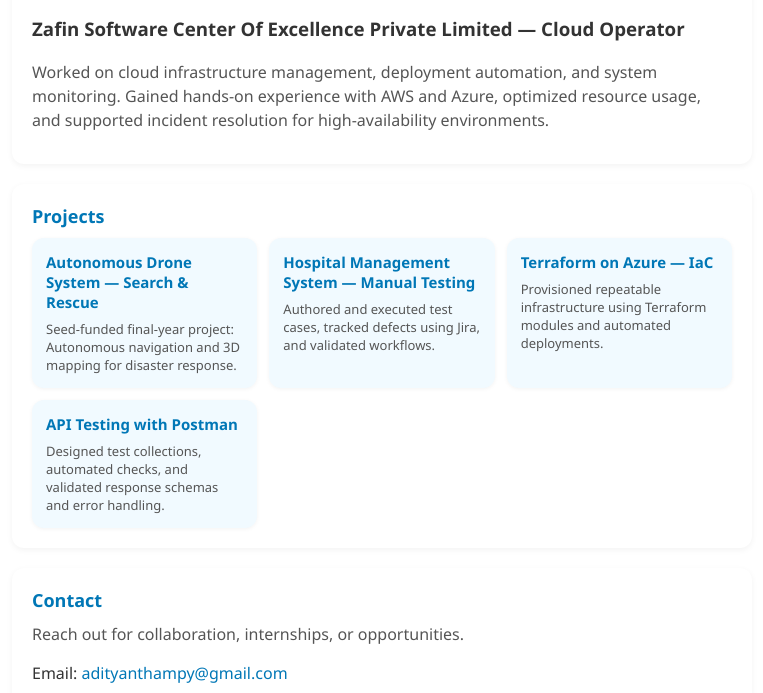
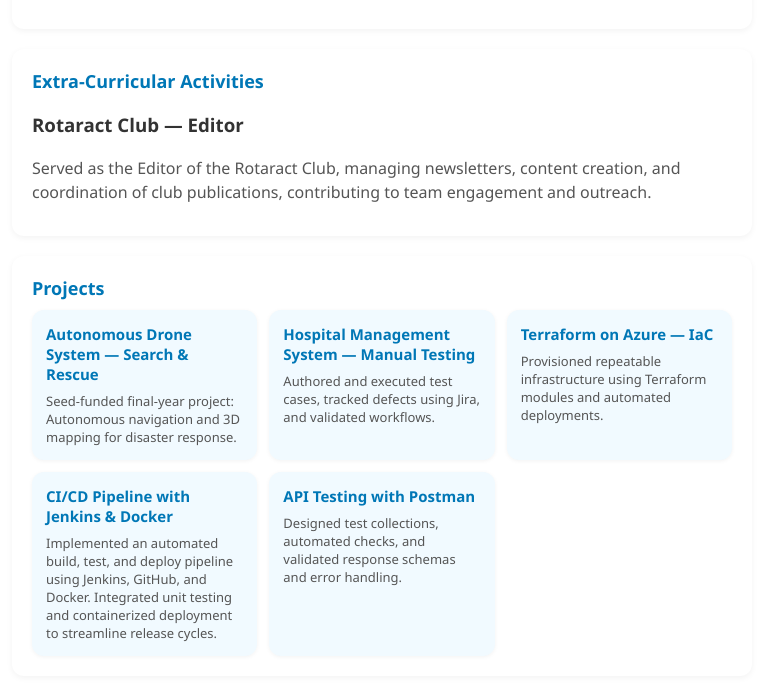
Before and after one commit to adityanthampy1/Portfolio, a plain HTML site: page index.html in a window 1280 px wide. Shown: the part 697-1390 px from the top of the page, without its empty margins (420-1183 px from the left). Drawn offline with Linux system fonts and the light colour scheme.

Commit message:
index.html

```diff
--- a/index.html
+++ b/index.html
@@ -70,6 +70,7 @@
         <a href="#about">About</a>
         <a href="#skills">Skills</a>
         <a href="#experience">Experience</a>
+        <a href="#extra">Activities</a>
         <a href="#projects">Projects</a>
         <a href="#contact">Contact</a>
       </nav>
@@ -119,8 +120,12 @@
         <h2>Experience</h2>
         <h3>Cisco — Cybersecurity Intern</h3>
         <p class="lead">Gained hands-on familiarity with common threat types, secure networking practices, and fundamentals of malware detection. Applied monitoring and basic incident analysis techniques.</p>
-        <h3>Zafin Software Center Of Excellence Private Limited — Cloud Operator</h3>
-        <p class="lead">Worked on cloud infrastructure management, deployment automation, and system monitoring. Gained hands-on experience with AWS and Azure, optimized resource usage, and supported incident resolution for high-availability environments.</p>
+      </section>
+
+      <section id="extra" class="card">
+        <h2>Extra-Curricular Activities</h2>
+        <h3>Rotaract Club — Editor</h3>
+        <p class="lead">Served as the Editor of the Rotaract Club, managing newsletters, content creation, and coordination of club publications, contributing to team engagement and outreach.</p>
       </section>
 
       <section id="projects" class="card">
@@ -137,6 +142,10 @@
           <div class="project">
             <h3>Terraform on Azure — IaC</h3>
             <p>Provisioned repeatable infrastructure using Terraform modules and automated deployments.</p>
+          </div>
+          <div class="project">
+            <h3>CI/CD Pipeline with Jenkins & Docker</h3>
+            <p>Implemented an automated build, test, and deploy pipeline using Jenkins, GitHub, and Docker. Integrated unit testing and containerized deployment to streamline release cycles.</p>
           </div>
           <div class="project">
             <h3>API Testing with Postman</h3>
```
